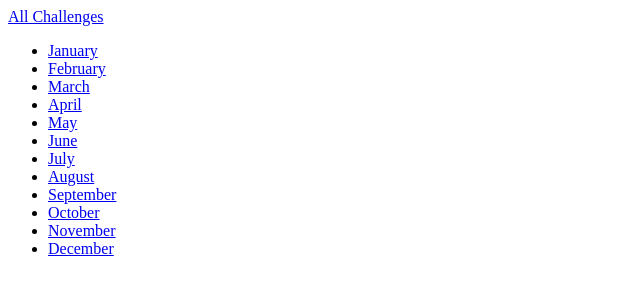
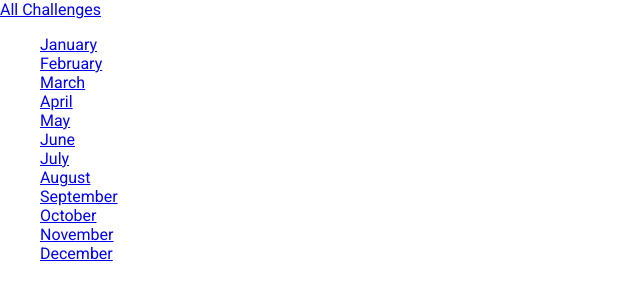
Before and after one commit to siddube/my_challenges, a Django app: page /challenges/ in a window 1280 px wide. Shown: the top 300 px of the page, without its empty margins (0-640 px from the left). Run offline with Django 3.2, Linux system fonts and the light colour scheme.

Commit message:
add static css files and styles

```diff
--- /dev/null
+++ b/challenges/static/challenges/challenges.css
@@ -0,0 +1,3 @@
+ul {
+    list-style-type: none;
+}
--- a/challenges/templates/challenges/index.html
+++ b/challenges/templates/challenges/index.html
@@ -1,4 +1,10 @@
 {% extends 'base.html' %}
+{% load static %}
+
+{% block css_files %}
+  <link rel="stylesheet" href="{% static 'challenges/challenges.css' %}">
+{% endblock css_files %}
+
 
 {% block title %}
   My Monthly Challenges
--- a/my_challenges/settings.py
+++ b/my_challenges/settings.py
@@ -119,3 +119,4 @@ USE_TZ = True
 # https://docs.djangoproject.com/en/3.0/howto/static-files/
 
 STATIC_URL = '/static/'
+STATICFILES_DIRS =[ BASE_DIR, 'static' ]
--- /dev/null
+++ b/static/styles.css
@@ -0,0 +1,8 @@
+@import url('https://fonts.googleapis.com/css2?family=Roboto&family=Roboto+Condensed:ital@1&display=swap');
+
+body {
+	margin: 0;
+  font-family: "Roboto", sans-serif;
+  font-weight: 400;
+  font-style: normal;
+}
--- a/templates/base.html
+++ b/templates/base.html
@@ -1,13 +1,15 @@
+{% load static %}
 <!DOCTYPE html>
 <html>
 <head>
-        <head>
   <meta charset="utf-8">
   <meta http-equiv="X-UA-Compatible" content="IE=edge">
-            <title>{% block title %}My Monthly Challenges{{% endblock title %}</title>
+  <title>{% block title %}My Monthly Challenges {% endblock title %}</title>
   <meta name="description" content="Monthly Challenges App">
 	<meta name="viewport" content="width=device-width, initial-scale=1">
-
+	<link rel="stylesheet" href="{% static 'styles.css' %}">
+	{% block css_files %}
+	{% endblock css_files %}
 </head>
 <body>
 	{% block content %}
```
Lines whose indentation alone changed are shown as unchanged.
